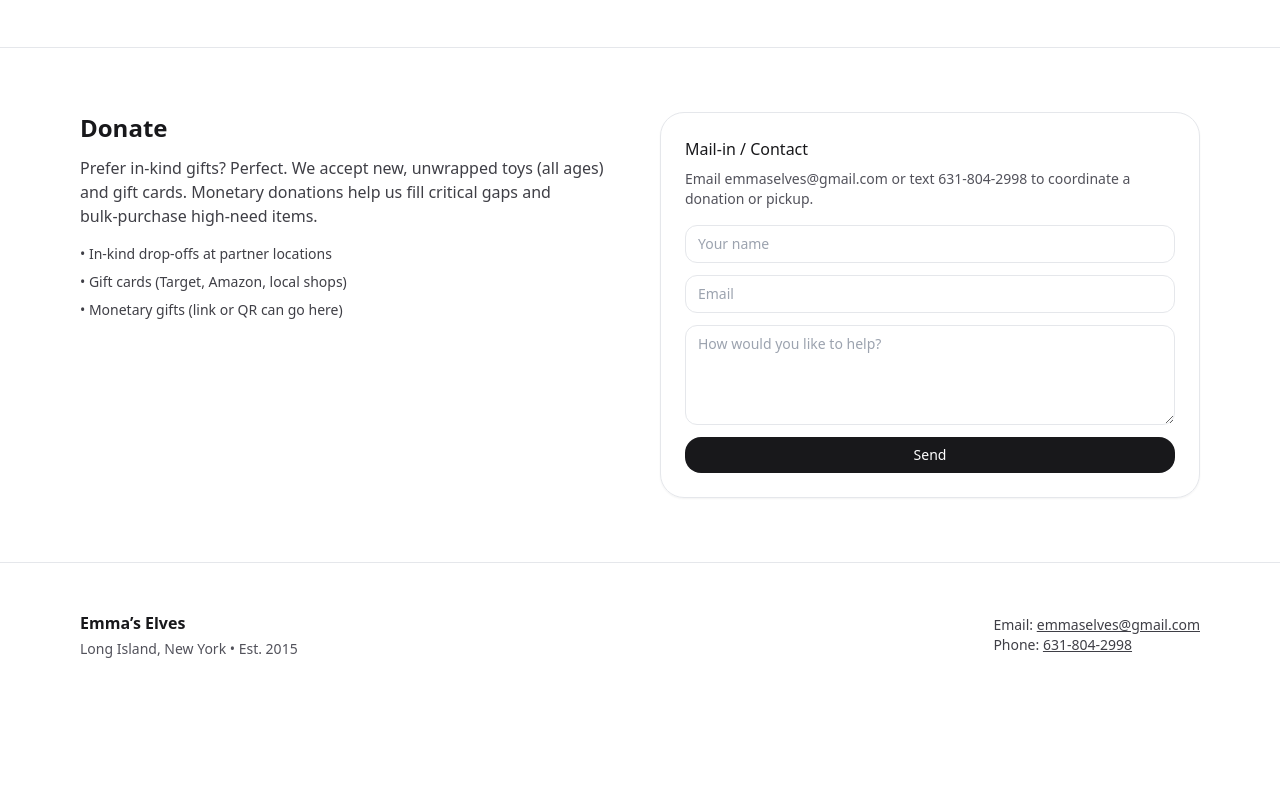
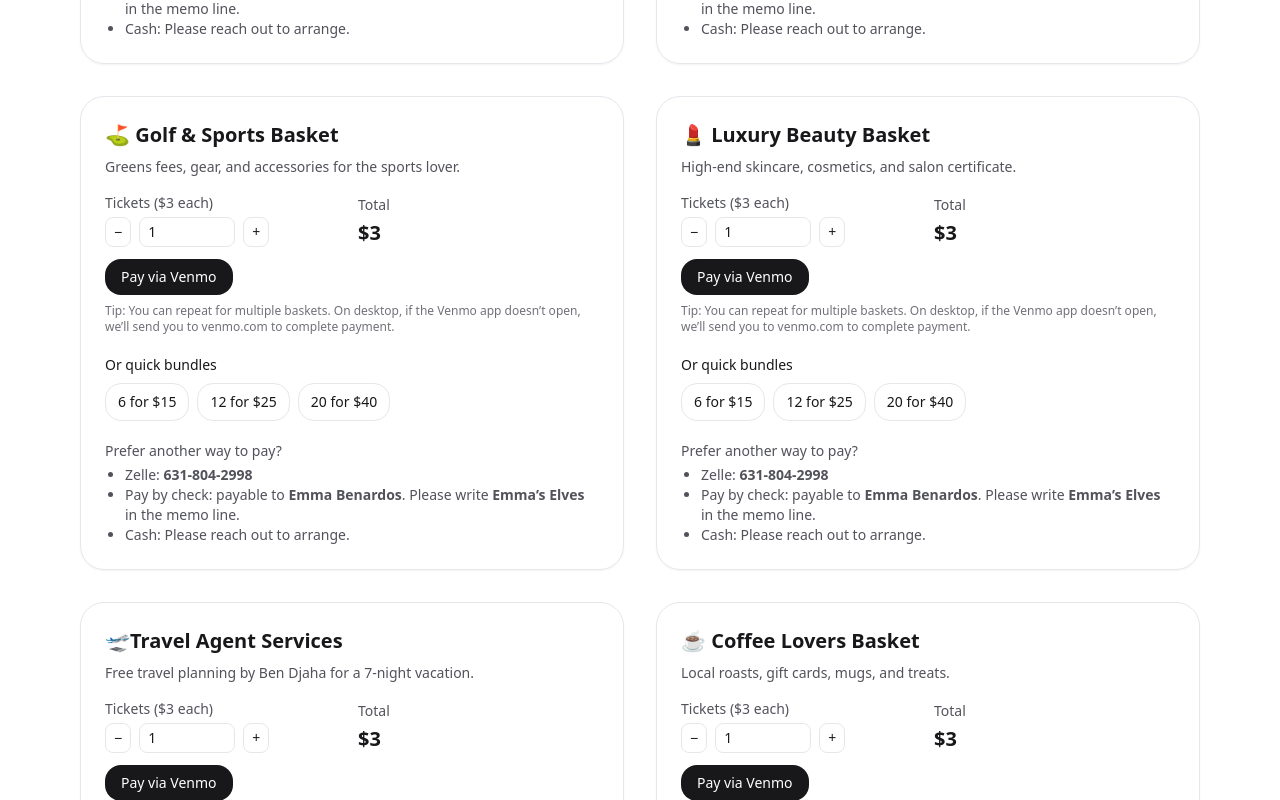
Before and after one commit to emmaselves/emmaselves-site, a React (Vite) app: page / in a window 1280 px wide. Shown: the part 2687-3487 px from the top of the page. Before the commit the page ends 3394 px from the top, so only its background shows below. Built offline with nearby package versions, Linux system fonts and the light colour scheme.

Commit message:
Raffle Grid
Raffle section with basket

```diff
--- a/src/App.jsx
+++ b/src/App.jsx
@@ -1,4 +1,7 @@
 import React from "react";
+import { useState } from "react";
+
+
 
 export default function EmmasElvesSite() {
   return (
@@ -267,6 +270,29 @@ export default function EmmasElvesSite() {
 </section>
 
 
+{/* Raffle Baskets */}
+<section id="raffles" className="py-16 border-t">
+  <div className="mx-auto max-w-6xl px-4">
+    <header className="mb-8 text-center">
+      <h2 className="text-3xl font-bold tracking-tight">🎟️ Raffle Baskets 2025</h2>
+      <p className="mt-2 text-zinc-600">
+        Can’t make the event? You can still support Emma’s Elves by entering our raffle!
+        Choose a basket, enter how many tickets you want, or use a quick bundle.
+      </p>
+      <p className="mt-2 text-sm text-zinc-500">
+        Tickets are <b>$3 each</b>. Bundles: <b>6/$15</b> · <b>12/$25</b> · <b>20/$40</b>.
+      </p>
+    </header>
+
+    <RaffleGrid />
+
+    <p className="mt-10 text-center text-sm text-zinc-600">
+      Winners will be drawn live at the 2025 Emma’s Elves Celebration. You don’t need to be present —
+      winners will be contacted by email or phone.
+    </p>
+  </div>
+</section>
+
 
       {/* Sponsors */}
       <section id="sponsor" className="border-t">
@@ -293,7 +319,7 @@ export default function EmmasElvesSite() {
             <ul className="mt-4 text-zinc-700 space-y-2 text-sm">
               <li>• In‑kind drop‑offs at partner locations</li>
               <li>• Gift cards (Target, Amazon, local shops)</li>
-              <li>• Monetary gifts (link or QR can go here)</li>
+              <li>• Monetary gifts (payments via venmo, zelle, cash, or check payable to Emma Benardos)</li>
             </ul>
           </div>
           <div className="rounded-3xl border p-6 shadow-sm">
@@ -351,3 +377,184 @@ export default function EmmasElvesSite() {
     </div>
   );
 }
+
+
+function RaffleGrid() {
+  // —— CONFIG ——
+  const VENMO_HANDLE = "emmas_elves";
+  const ZELLE = "631-804-2998";
+  const TICKET_PRICE = 3;
+
+  const BUNDLES = [
+    { label: "6",  amount: 15, tickets: 6 },
+    { label: "12", amount: 25, tickets: 12 },
+    { label: "20", amount: 40, tickets: 20 },
+  ];
+
+  const BASKETS = [
+    {
+      id: "spa",
+      name: "🧑🏻‍✈️Stearman Aircraft Ride",
+      blurb: "Fly around Long Island in a World War II aircraft with Pilot Michael Cifelli.",
+      // photo: "/baskets/spa.png",
+    },
+    {
+      id: "wine",
+      name: "🍷 Wine & Dine Basket",
+      blurb: "Premium wines, restaurant gift cards, and gourmet treats.",
+      // photo: "/baskets/wine.png",
+    },
+    {
+      id: "golf",
+      name: "⛳ Golf & Sports Basket",
+      blurb: "Greens fees, gear, and accessories for the sports lover.",
+      // photo: "/baskets/golf.png",
+    },
+    {
+      id: "beauty",
+      name: "💄 Luxury Beauty Basket",
+      blurb: "High-end skincare, cosmetics, and salon certificate.",
+      // photo: "/baskets/beauty.png",
+    },
+    {
+      id: "travel",
+      name: "🛫Travel Agent Services",
+      blurb: "Free travel planning by Ben Djaha for a 7-night vacation.",
+      // photo: "/baskets/travel.png",
+    },
+    {
+      id: "coffee",
+      name: "☕ Coffee Lovers Basket",
+      blurb: "Local roasts, gift cards, mugs, and treats.",
+      value: "$250+",
+      // photo: "/baskets/coffee.png",
+    },
+  ];
+  // ——————————
+
+  const [qty, setQty] = useState(
+    Object.fromEntries(BASKETS.map(b => [b.id, 1]))
+  );
+
+  function setBasketQty(id, next) {
+    const n = Math.max(1, Math.min(999, Number(next) || 1));
+    setQty(q => ({ ...q, [id]: n }));
+  }
+
+  function openVenmo(amount, note) {
+    const deep = `venmo://paycharge?txn=pay&recipients=${encodeURIComponent(
+      VENMO_HANDLE
+    )}&amount=${encodeURIComponent(String(amount))}&note=${encodeURIComponent(note)}`;
+
+    const web = `https://venmo.com/u/${encodeURIComponent(VENMO_HANDLE)}`;
+
+    const t = Date.now();
+    try {
+      window.location.href = deep;
+    } catch {
+      window.location.href = web;
+      return;
+    }
+    setTimeout(() => {
+      if (Date.now() - t < 1200) window.location.href = web;
+    }, 800);
+  }
+
+  return (
+    <div className="grid gap-8 md:grid-cols-2">
+      {BASKETS.map((b) => {
+        const tickets = qty[b.id] ?? 1;
+        const total = tickets * TICKET_PRICE;
+        const venmoNote = `Emma's Elves - Raffle: ${b.name} - ${tickets} tickets`;
+
+        return (
+          <article key={b.id} className="rounded-3xl border p-6 shadow-sm">
+            <div className="flex gap-4">
+              {/* Uncomment if you add photos in /public/baskets/... */}
+              {/* {b.photo ? (
+                <img src={b.photo} alt={b.name} className="w-28 h-28 object-cover rounded-xl border" />
+              ) : null} */}
+              <div className="flex-1">
+                <h3 className="text-xl font-semibold">{b.name}</h3>
+                <p className="mt-2 text-sm text-zinc-600">{b.blurb}</p>
+              </div>
+            </div>
+
+            {/* Flexible input */}
+            <div className="mt-4 grid grid-cols-2 items-end gap-3">
+              <div>
+                <label className="block text-sm text-zinc-600">Tickets ($3 each)</label>
+                <div className="mt-1 flex items-center gap-2">
+                  <button
+                    onClick={() => setBasketQty(b.id, (tickets - 1))}
+                    className="rounded-lg border px-2 py-1 text-sm"
+                  >−</button>
+                  <input
+                    type="number"
+                    min={1}
+                    max={999}
+                    value={tickets}
+                    onChange={(e) => setBasketQty(b.id, e.target.value)}
+                    className="w-24 rounded-lg border px-2 py-1 text-sm"
+                  />
+                  <button
+                    onClick={() => setBasketQty(b.id, (tickets + 1))}
+                    className="rounded-lg border px-2 py-1 text-sm"
+                  >+</button>
+                </div>
+              </div>
+              <div>
+                <div className="text-sm text-zinc-600">Total</div>
+                <div className="mt-1 text-xl font-semibold">${total}</div>
+              </div>
+            </div>
+
+            <div className="mt-3">
+              <button
+                onClick={() => openVenmo(total, venmoNote)}
+                className="rounded-2xl bg-zinc-900 px-4 py-2 text-sm text-white hover:bg-zinc-800"
+              >
+                Pay via Venmo
+              </button>
+              <p className="mt-2 text-xs text-zinc-500">
+                Tip: You can repeat for multiple baskets. On desktop, if the Venmo app doesn’t open,
+                we’ll send you to venmo.com to complete payment.
+              </p>
+            </div>
+
+            {/* Quick bundles */}
+            <div className="mt-5">
+              <div className="text-sm font-medium">Or quick bundles</div>
+              <div className="mt-2 flex flex-wrap gap-2">
+                {BUNDLES.map((bdl) => (
+                  <button
+                    key={bdl.label}
+                    onClick={() =>
+                      openVenmo(
+                        bdl.amount,
+                        `Emma's Elves - Raffle: ${b.name} - ${bdl.tickets} tickets`
+                      )
+                    }
+                    className="rounded-2xl border px-3 py-2 text-sm hover:bg-zinc-50"
+                  >
+                    {bdl.tickets} for ${bdl.amount}
+                  </button>
+                ))}
+              </div>
+            </div>
+
+            {/* Other payment methods */}
+            <div className="mt-5 text-sm text-zinc-600">
+              <p className="font-medium">Prefer another way to pay?</p>
+              <ul className="mt-1 list-disc pl-5">
+                <li>Zelle: <b>{ZELLE}</b></li>
+                <li>Pay by check: payable to <b>Emma Benardos</b>. Please write <b>Emma’s Elves</b> in the memo line.</li>
+                <li>Cash: Please reach out to arrange.</li>
+              </ul>
+            </div>
+          </article>
+        );
+      })}
+    </div>
+  );
+}
```
